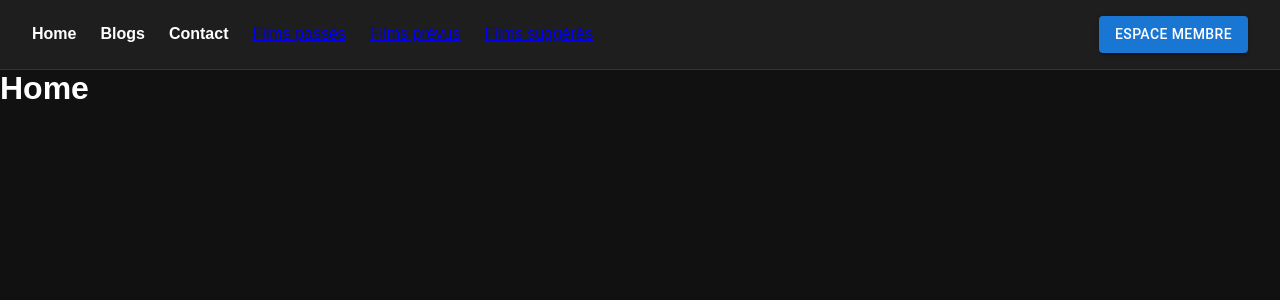
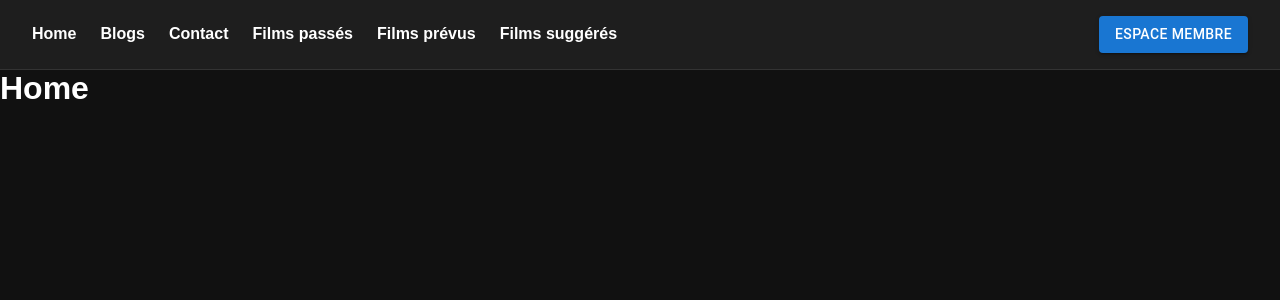
Before and after one commit to btwNemS/cineclub, a React (Vite) app: page / in a window 1280 px wide. Shown: the top 300 px of the page. Built offline with nearby package versions, Linux system fonts and the light colour scheme.

Commit message:
liens comme il faut

```diff
--- a/src/pages/Layout.jsx
+++ b/src/pages/Layout.jsx
@@ -53,14 +53,22 @@ function Layout() {
             <Link to="/contact" style={linkStyle}>Contact</Link>
           </li>
           <li>
-            <Link to="filmPassed">Films passés</Link>
+            <Link to="filmPassed" style={linkStyle}>Films passés</Link>
           </li>
           <li>
-            <Link to="/filmProgrammed">Films prévus</Link>
+            <Link to="/filmProgrammed" style={linkStyle}>Films prévus</Link>
           </li>
           <li>
-            <Link to="/filmSuggested">Films suggérés</Link>
+            <Link to="/filmSuggested" style={linkStyle}>Films suggérés</Link>
           </li>
+           {user && user.role === 'admin' && (
+            <li>
+              <Link to="/backoffice" style={adminLinkStyle}>
+                ⚙️ Panneau Admin
+              </Link>
+            </li>
+          )}
+
         </ul>
 
 
```
